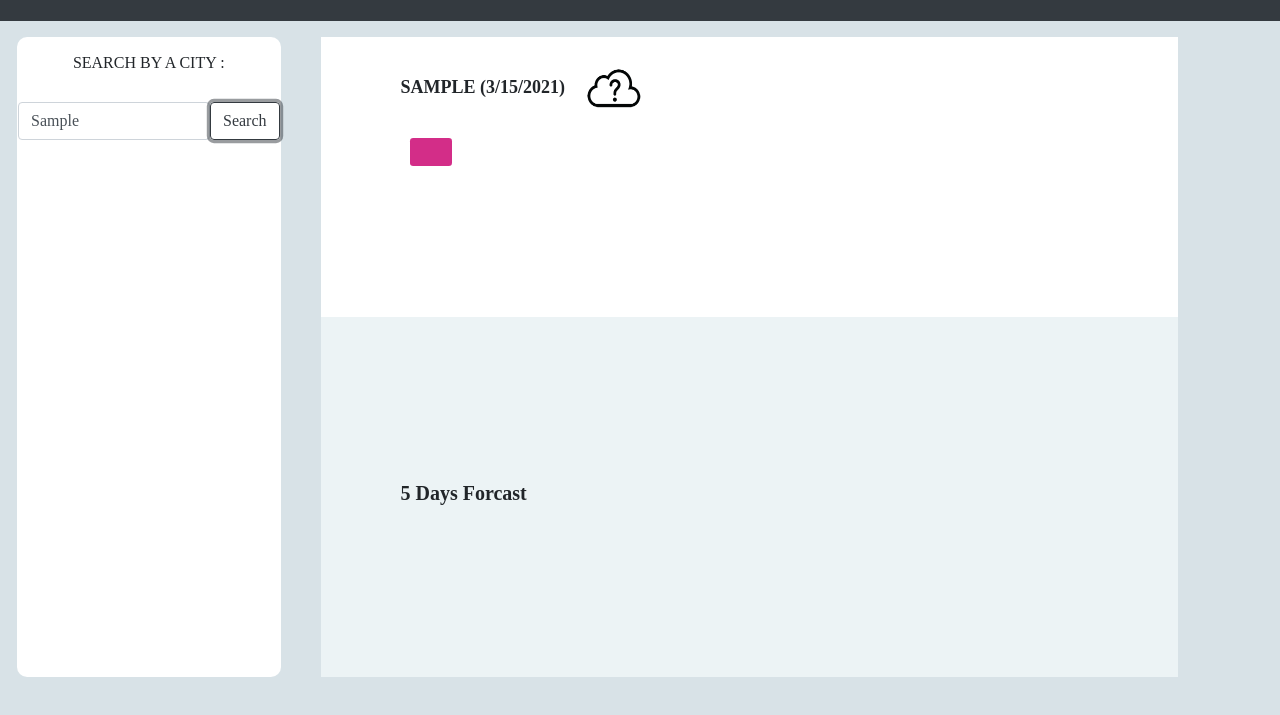
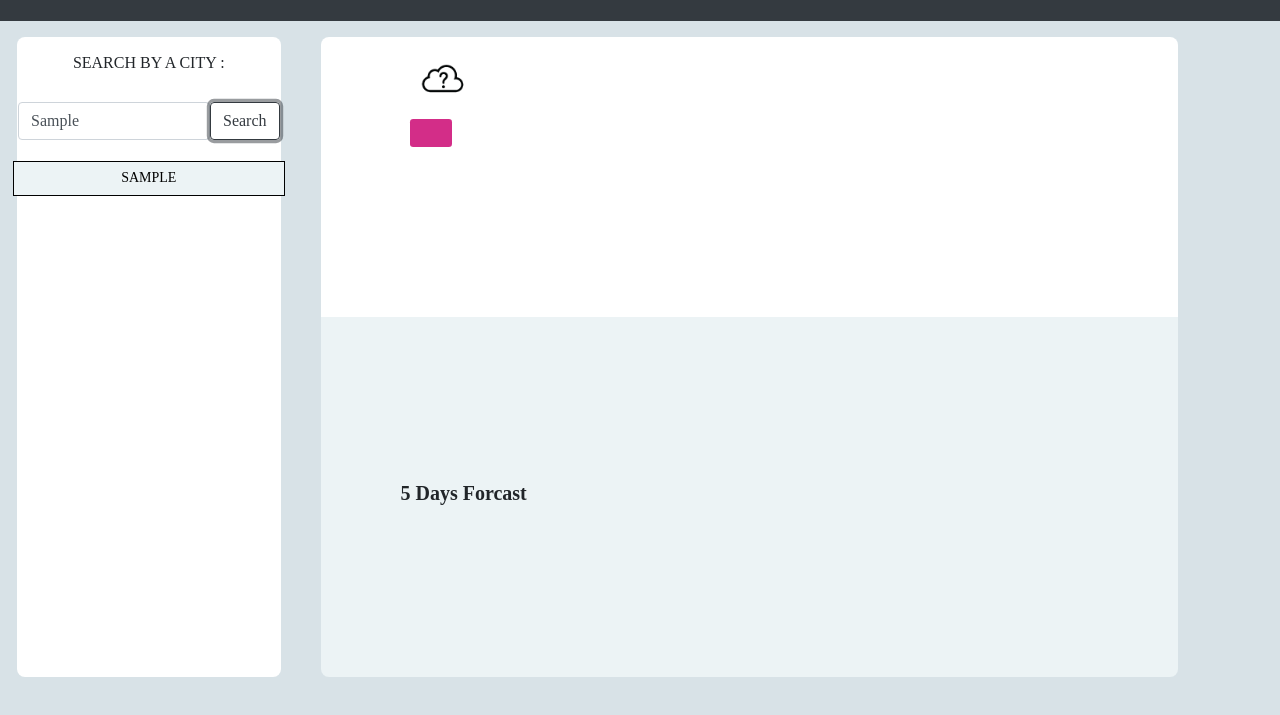
Before and after one commit to riheelh/Weather-Dashboard, a plain HTML site: page index.html in a window 1280 px wide. Both pictures are taken after typing "Sample" into the empty fields and a click on the button "Search". Shown: the part 57-772 px from the top of the page. Drawn offline with nearby package versions, Linux system fonts and the light colour scheme; no server answers; a web font is replaced by a local one.

Commit message:
add click feature to history items

```diff
--- a/assets/css/style.css
+++ b/assets/css/style.css
@@ -37,8 +37,7 @@ body {
 
 .card {
     height: 80vh;
-    border-radius: 10px;
-    /* background-color: white; */
+    border-radius: 0.5rem;
     display: flex;
     flex-direction: column;
     align-items: center;
@@ -49,7 +48,6 @@ body {
 #cityForm {
     margin-bottom: 30px;
     height: 5rem;
-    /* background-color: rgb(233, 225, 225); */
 }
 
 #cityInput {
@@ -59,7 +57,6 @@ body {
 .weatherDiv {
     padding: 1rem 0.5rem;
     border-radius: 0.3rem;
-    /* margin: 1rem 1rem 1rem 1rem */
     display: none;
 }
 
@@ -68,6 +65,7 @@ body {
     background-color: white;
     padding: 1rem 1rem;
     padding-left: 5rem;
+    border-radius:  0.5rem 0.5rem 0 0;
 }
 
 .five-day-forcast {
@@ -77,22 +75,14 @@ body {
     /* align-items: center; */
     justify-content: center;
     flex-direction: column;
+    border-radius: 0 0 0.5rem 0.5rem;
 }
 
 .five-day-forcast h5 {
     margin-left: 5rem;
     font-weight: 600;
+
 }
-
-/* .fiveForcast {
-    background-color: #74a5fc;
-    color: white;
-    height: 26vh;
-    width: 10rem;
-    margin: 1.2rem 1.2rem;
-    border-radius: 0.4rem;
-} */
-
 
 #cityDate {
     font-size: 18px;
@@ -114,8 +104,8 @@ body {
 }
 
 .weather-icon img {
-    width: 4rem;
-    height: 8.6vh ;
+    width: 50px;
+    height: 50px;
     margin-left: 1rem;
 }
 
--- a/assets/js/script.js
+++ b/assets/js/script.js
@@ -20,16 +20,26 @@ var searchHandler = function (event) {
         getFiveDays(input);
         //unhide weather section
         document.getElementById('weatherDiv').style.display = "block";
-        //append date of today beside the city name
-        document.querySelector("#cityDate").textContent = input.toUpperCase() + ' (' + date + ')';
+        // store the city input in local storage and append the stored vale as button in left Div
+        localStorage.setItem('city', input);
+        var tab = document.createElement('button');
+        tab.setAttribute('class', 'history');
+        tab.textContent = localStorage.getItem('city').toUpperCase();
+        searchDivEL.append(tab);
+        tab.addEventListener('click', historyClick );
     } else {
         alert('Please enter City name');
     }
 };
 
-//get date of today
+//click on history items and load data
+function historyClick(e) {
+    getToday(e.target.textContent);
+    getFiveDays(e.target.textContent);
+}
+
+//get date of today and format the today's date to mm/dd/yyyy
 var today = new Date();
-//format the today's date to mm/dd/yyyy
 var date = today.getMonth() + 1 + '/' + today.getDate() + '/' + today.getFullYear();
 
 //Get temp, humdity, wind speed for city input
@@ -44,25 +54,21 @@ function getToday(city) {
             var tempreture = data.main.temp;
             var Humidity = data.main.humidity;
             var windSpeed = data.wind.speed;
-            var dataLat = data.coord.lat
-            var dataLon = data.coord.lon
+            var dataLat = data.coord.lat;
+            var dataLon = data.coord.lon;
             const {
                 icon
             } = data.weather[0]
-            //input lon, lat of input city to get UV Index
+            //append date of today beside the city name
+            document.querySelector("#cityDate").textContent = city.toUpperCase() + ' (' + date + ')';
+            //call the UV index function to load UV Index
             getUV(dataLat, dataLon)
+            //append data to HTML on Today weather section
             document.querySelector("#temp").innerHTML = "Tempreture: " + tempreture + ' &#8457;'
             document.querySelector("#humid").innerHTML = "Humidity: " + Humidity + '%'
             document.querySelector("#wind").innerHTML = "Wind Speed: " + windSpeed + ' MPH'
             var locationIcon = document.querySelector('.weather-icon')
             locationIcon.innerHTML = `<img src="./icons/${icon}.png">`
-
-            // store the city input in local storage and append the stored vale as button in left Div
-            localStorage.setItem('city', city);
-            var tab = document.createElement('button')
-            tab.setAttribute('class', 'history')
-            tab.textContent = localStorage.getItem('city').toUpperCase()
-            searchDivEL.append(tab)
         });
 }
 
@@ -95,7 +101,7 @@ function getFiveDays(cityInput) {
                 var fiveDT = data.list[i].dt;
                 var fdate = new Date(fiveDT * 1000);
                 var forcastDates = fdate.getMonth() + 1 + '/' + fdate.getDate() + '/' + fdate.getFullYear();
-
+                //create future day cards following structure <Div> P img P P <Div>
                 var EL = document.createElement('div')
                 var indCard = forCard.appendChild(EL).setAttribute('class', 'card-text')
                 var pDate = document.createElement('p')
@@ -106,13 +112,10 @@ function getFiveDays(cityInput) {
                 pDate.textContent = forcastDates
                 pTemp.innerHTML = 'Temp: ' + data.list[i].main.temp_max + ' &#8457;'
                 pHumid.innerHTML = 'Humdity: ' + data.list[i].main.humidity + '%'
-
+                //append future days weather data in card
                 EL.append(pDate, imgW, pTemp, pHumid);
-
             }
-
         })
-
 }
 
 //submit city input
```
